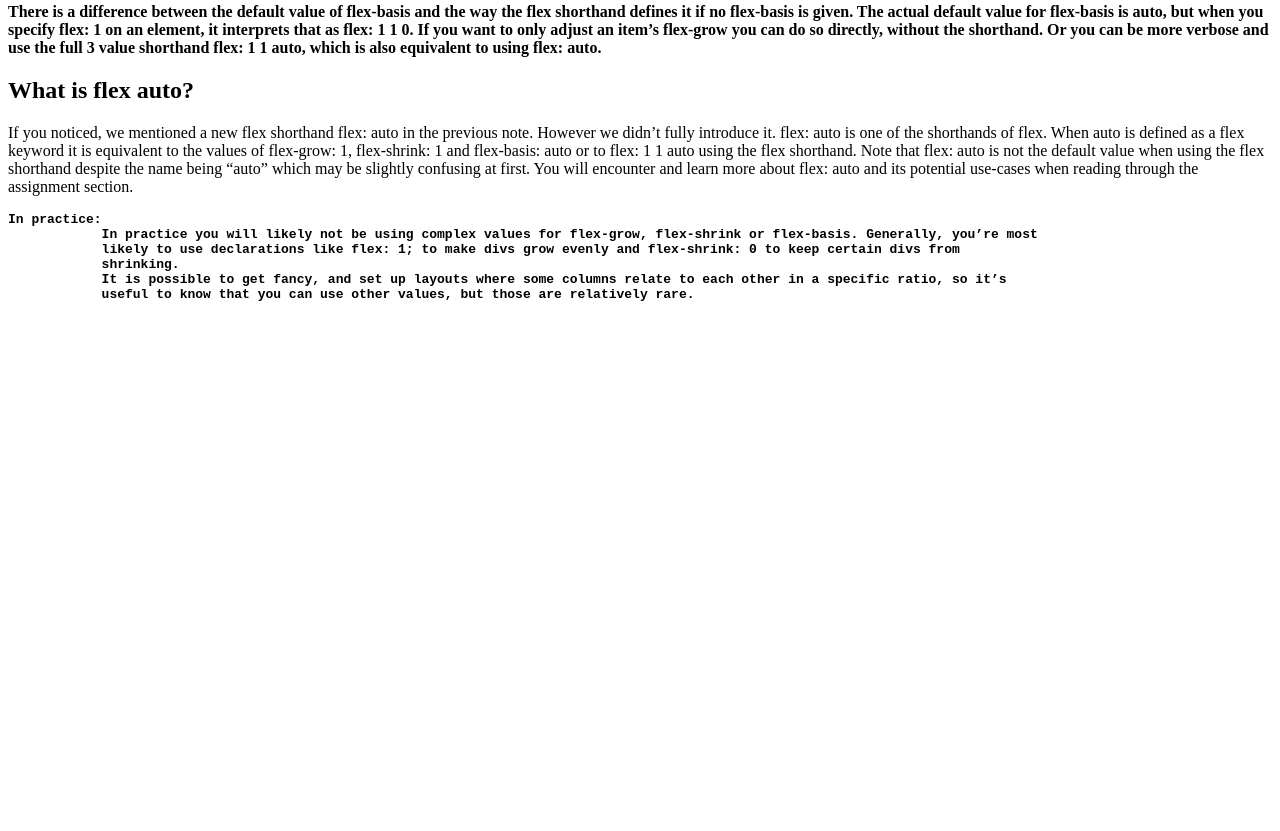
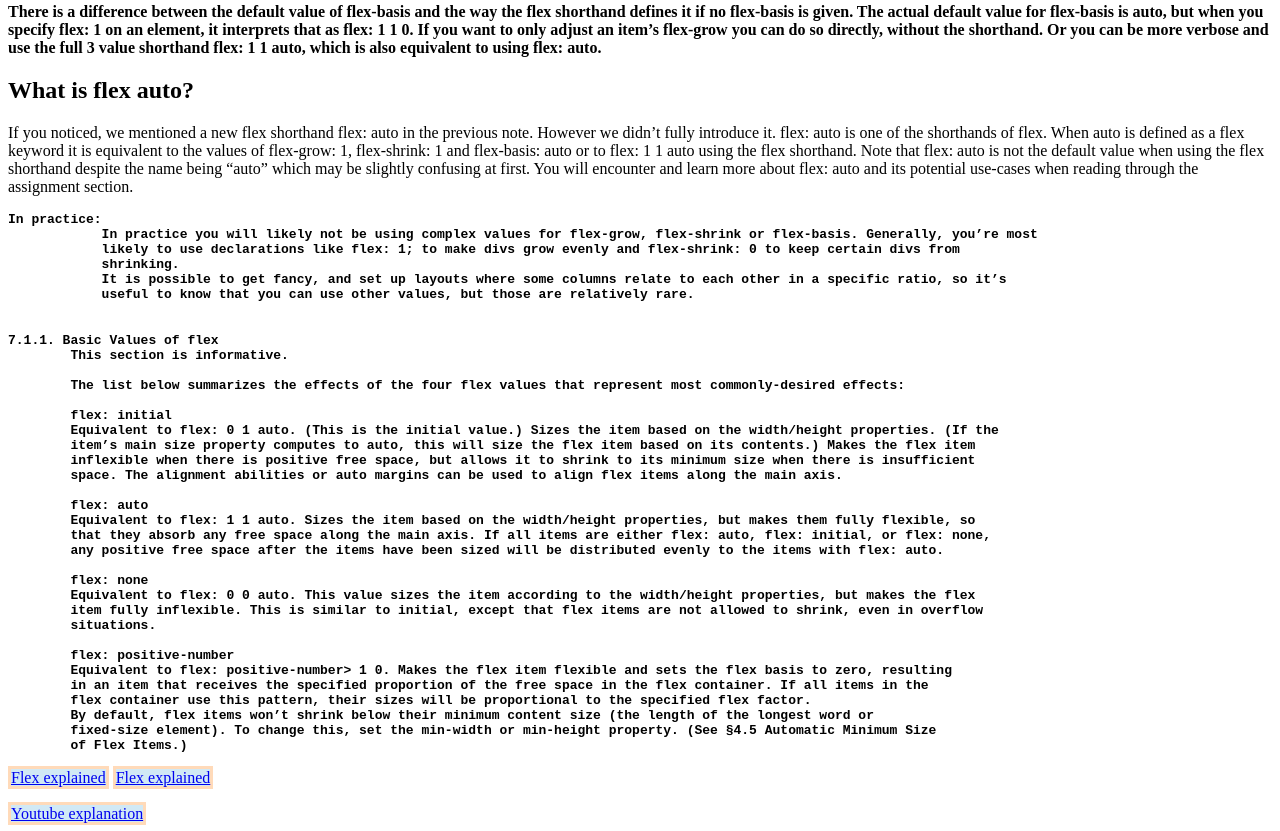
Before and after one commit to braintrippy/HTML, a plain HTML site: page CSS/10-growing-and-shrinking/index.html in a window 1280 px wide. Shown: the part 818-1649 px from the top of the page. Before the commit the page ends 1151 px from the top, so only its background shows below. Drawn offline with Linux system fonts and the light colour scheme.

Commit message:
added links with explanations

```diff
--- a/CSS/10-growing-and-shrinking/index.html
+++ b/CSS/10-growing-and-shrinking/index.html
@@ -38,6 +38,39 @@
             It is possible to get fancy, and set up layouts where some columns relate to each other in a specific ratio, so it’s
             useful to know that you can use other values, but those are relatively rare.
          </pre></b></p>
+         <p><b><pre>7.1.1. Basic Values of flex
+        This section is informative.
+
+        The list below summarizes the effects of the four flex values that represent most commonly-desired effects:
+
+        flex: initial
+        Equivalent to flex: 0 1 auto. (This is the initial value.) Sizes the item based on the width/height properties. (If the
+        item’s main size property computes to auto, this will size the flex item based on its contents.) Makes the flex item
+        inflexible when there is positive free space, but allows it to shrink to its minimum size when there is insufficient
+        space. The alignment abilities or auto margins can be used to align flex items along the main axis.
+
+        flex: auto
+        Equivalent to flex: 1 1 auto. Sizes the item based on the width/height properties, but makes them fully flexible, so
+        that they absorb any free space along the main axis. If all items are either flex: auto, flex: initial, or flex: none,
+        any positive free space after the items have been sized will be distributed evenly to the items with flex: auto.
+
+        flex: none
+        Equivalent to flex: 0 0 auto. This value sizes the item according to the width/height properties, but makes the flex
+        item fully inflexible. This is similar to initial, except that flex items are not allowed to shrink, even in overflow
+        situations.
+
+        flex: positive-number
+        Equivalent to flex: positive-number> 1 0. Makes the flex item flexible and sets the flex basis to zero, resulting
+        in an item that receives the specified proportion of the free space in the flex container. If all items in the
+        flex container use this pattern, their sizes will be proportional to the specified flex factor.
+        By default, flex items won’t shrink below their minimum content size (the length of the longest word or
+        fixed-size element). To change this, set the min-width or min-height property. (See §4.5 Automatic Minimum Size
+        of Flex Items.)</pre></b></p>
+        <a href="https://developer.mozilla.org/en-US/docs/Web/CSS/flex">Flex explained</a>
+        <a href="https://www.w3.org/TR/css-flexbox-1/#flex-common">Flex explained</a>
+        <br>
+        <br>
+        <a href="https://www.youtube.com/watch?v=u044iM9xsWU&t=1s">Youtube explanation</a>
 
 </body>
 </html>
--- a/CSS/10-growing-and-shrinking/style.css
+++ b/CSS/10-growing-and-shrinking/style.css
@@ -39,3 +39,10 @@ flex-basis: 0 */
     flex-shrink: 0;
   }
   /* this overriddes flex: 1 1 auto */
+  /* flex basis: auto..da provjeri width deklarraciju
+  250px */
+
+  a {
+    border: solid 3px peachpuff;
+    background-color: rgb(209, 233, 245);
+  }
```
